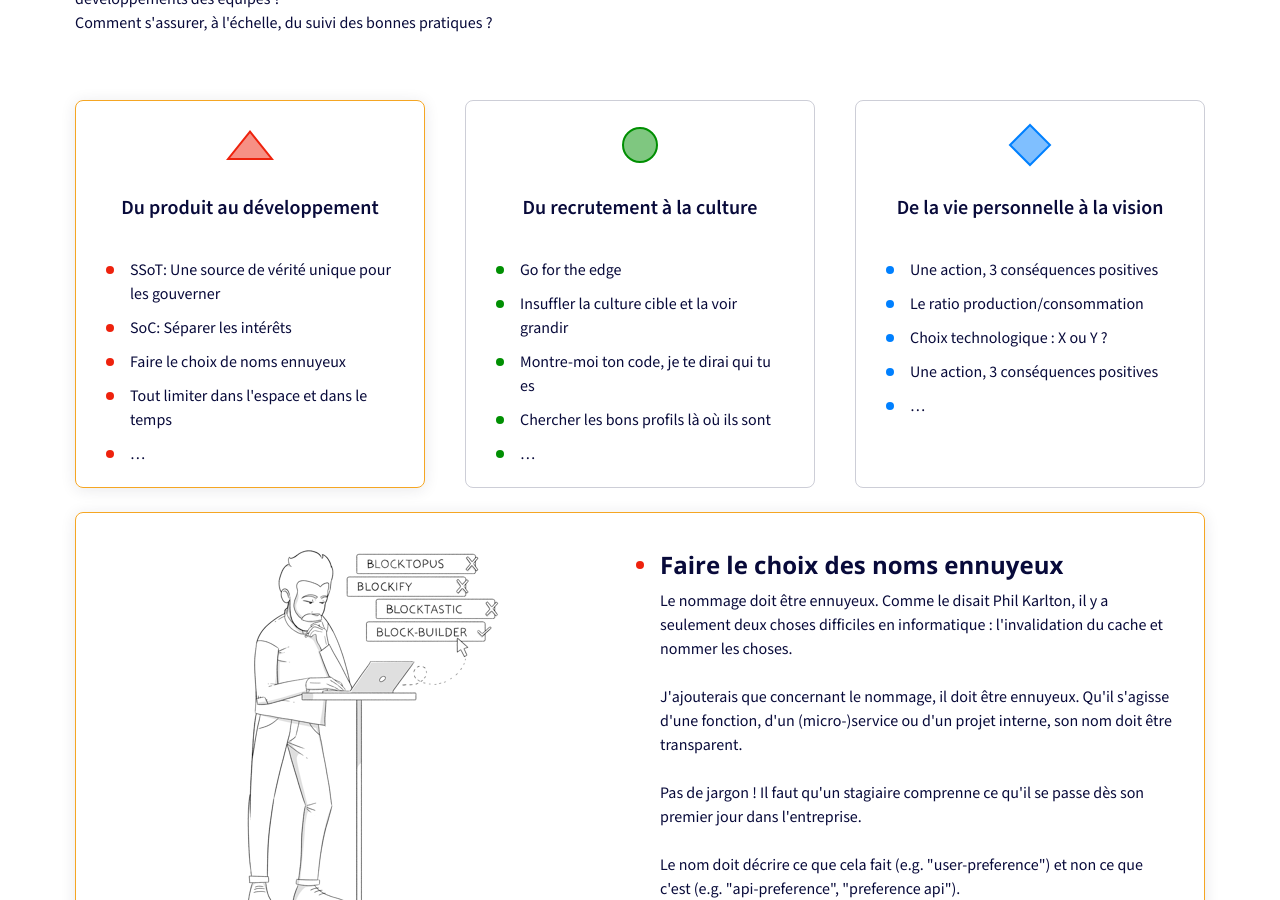
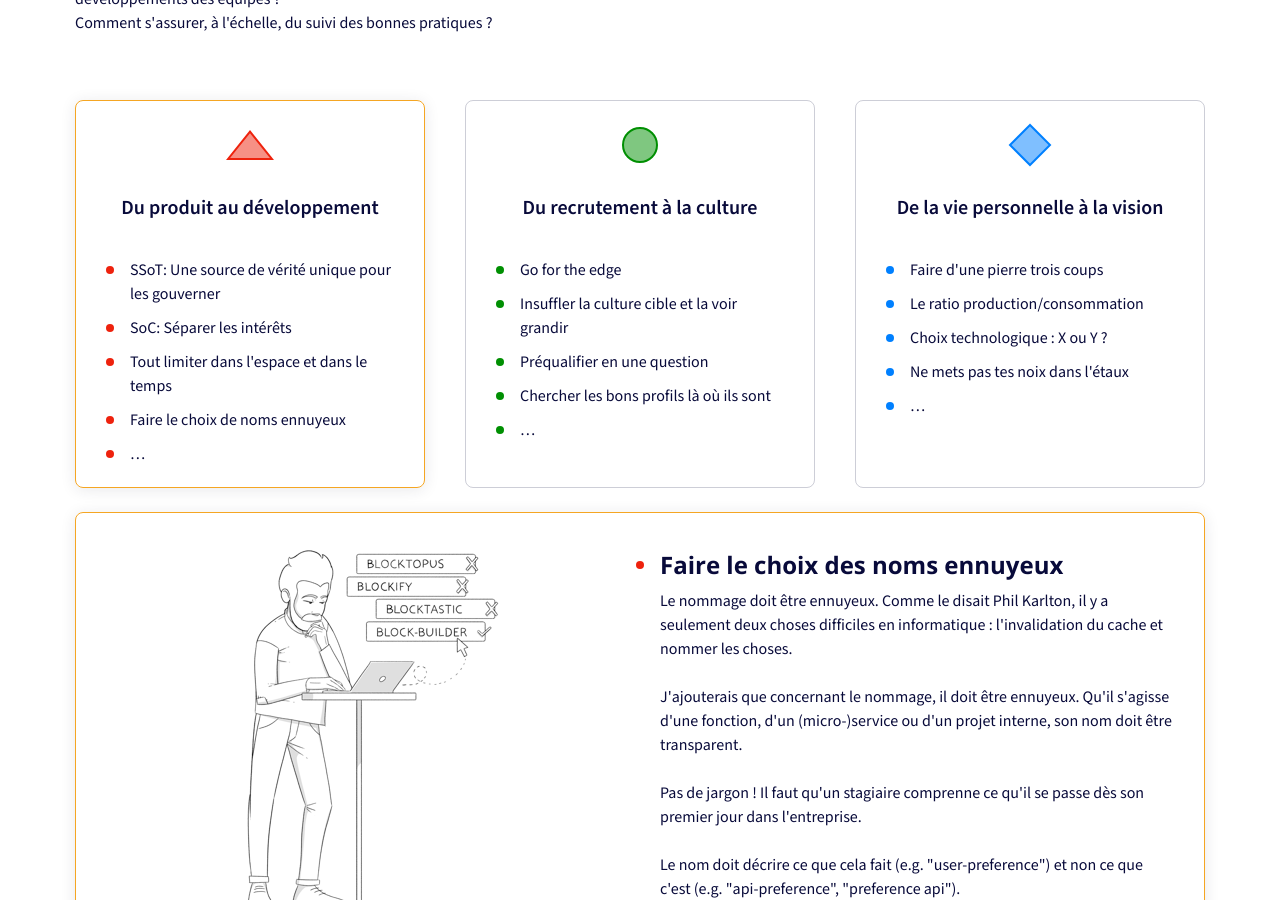
Before and after one commit to nobullshitbooks/nobullshit-website, a Jekyll site: the page built from index.html, in a window 1280 px wide and 900 px high, scrolled down 1484 px. Built offline with Jekyll 4.4.1, drawn with Linux system fonts in a browser that asks for light colours; comment, search, counter and statistics services are not loaded.

Commit message:
Update default.html

```diff
--- a/_layouts/default.html
+++ b/_layouts/default.html
@@ -145,8 +145,8 @@
           <ul class="c-list c-list--bullet u-margin-t-36">
             <li><p class="c-p">SSoT: Une source de vérité unique pour les gouverner</p></li>
             <li><p class="c-p">SoC: Séparer les intérêts</p></li>
+            <li><p class="c-p">Tout limiter dans l'espace et dans le temps</p></li>
             <li><p class="c-p">Faire le choix de noms ennuyeux</p></li>
-            <li><p class="c-p">Tout limiter dans l'espace et dans le temps</p></li>
             <li><p class="c-p">…</p></li>
           </ul>
         </div>
@@ -158,7 +158,7 @@
           <ul class="c-list c-list--bullet c-list--green u-margin-t-36">
             <li><p class="c-p">Go for the edge</p></li>
             <li><p class="c-p">Insuffler la culture cible et la voir grandir</p></li>
-            <li><p class="c-p">Montre-moi ton code, je te dirai qui tu es</p></li>
+            <li><p class="c-p">Préqualifier en une question</p></li>
             <li><p class="c-p">Chercher les bons profils là où ils sont</p></li>
             <li><p class="c-p">…</p></li>
           </ul>
@@ -169,10 +169,10 @@
           <img src="/assets/img/losange.svg" alt="" class="c-img c-img--h48">
           <p class="c-p u-margin-t-24 u-inline-center u-large u-fweight-600">De la vie personnelle à la vision </p>
           <ul class="c-list c-list--bullet c-list--blue u-margin-t-36">
-            <li><p class="c-p">Une action, 3 conséquences positives </p></li>
+            <li><p class="c-p">Faire d'une pierre trois coups</p></li>
             <li><p class="c-p">Le ratio production/consommation</p></li>
             <li><p class="c-p">Choix technologique : X ou Y ?</p></li>
-            <li><p class="c-p">Une action, 3 conséquences positives</p></li>
+            <li><p class="c-p">Ne mets pas tes noix dans l'étaux</p></li>
             <li><p class="c-p">…</p></li>
           </ul>
         </div>
```
